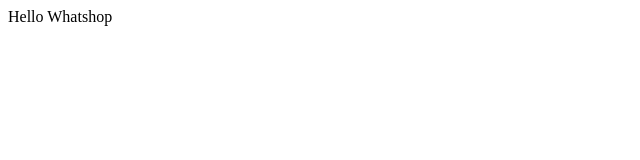
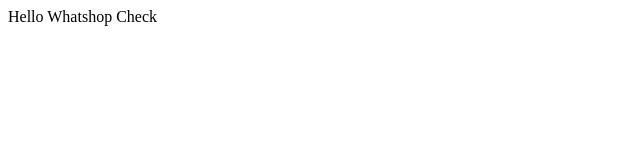
Before and after one commit to benellindev/whatshop, a plain HTML site: page index.html in a window 1280 px wide. Shown: the full height of the page, 0-640 px from the left. Drawn offline with Linux system fonts and the light colour scheme.

Commit message:
First commit

```diff
--- a/index.html
+++ b/index.html
@@ -13,7 +13,7 @@
   </head>
   <body>
     <noscript>You need to enable JavaScript to run this app.</noscript>
-    <div id="watshop">Hello Whatshop</div>
+    <div id="watshop">Hello Whatshop Check</div>
 
   </body>
 </html>
```
